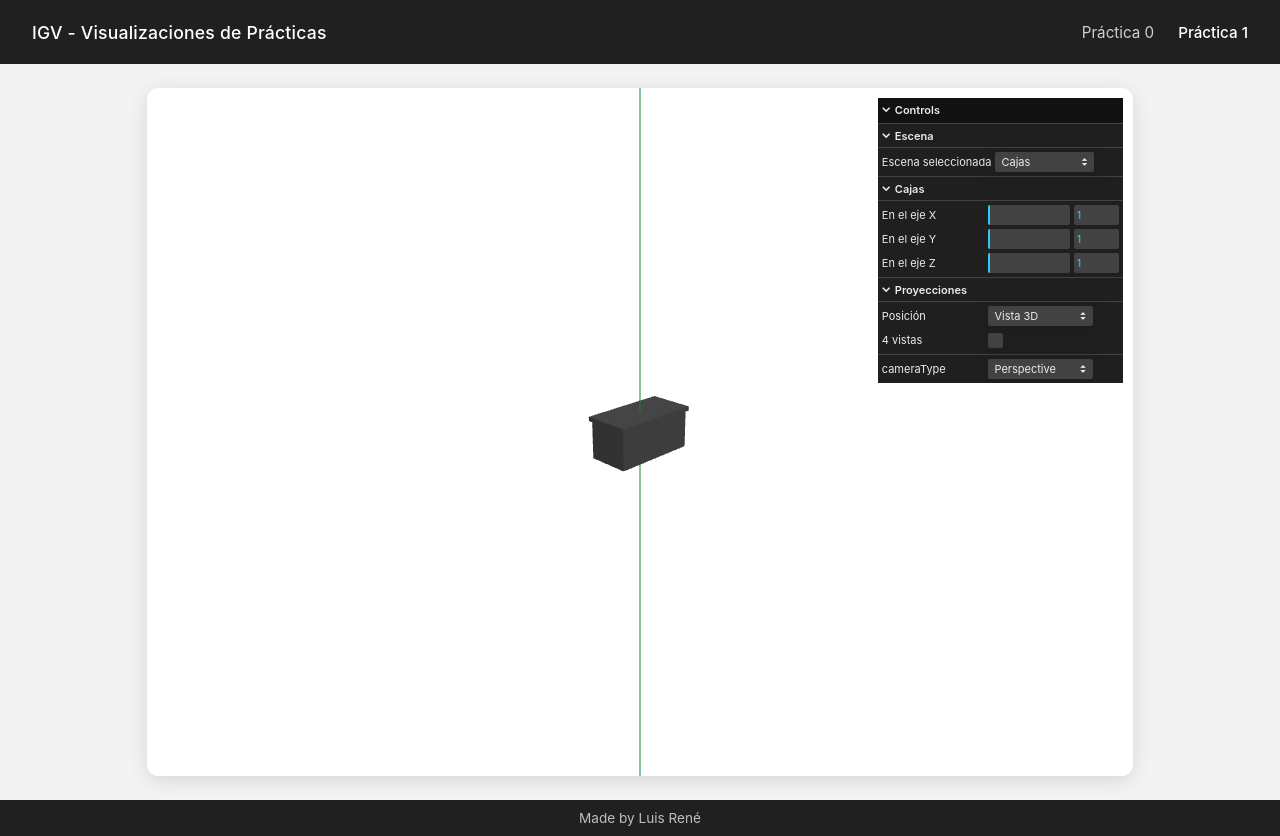
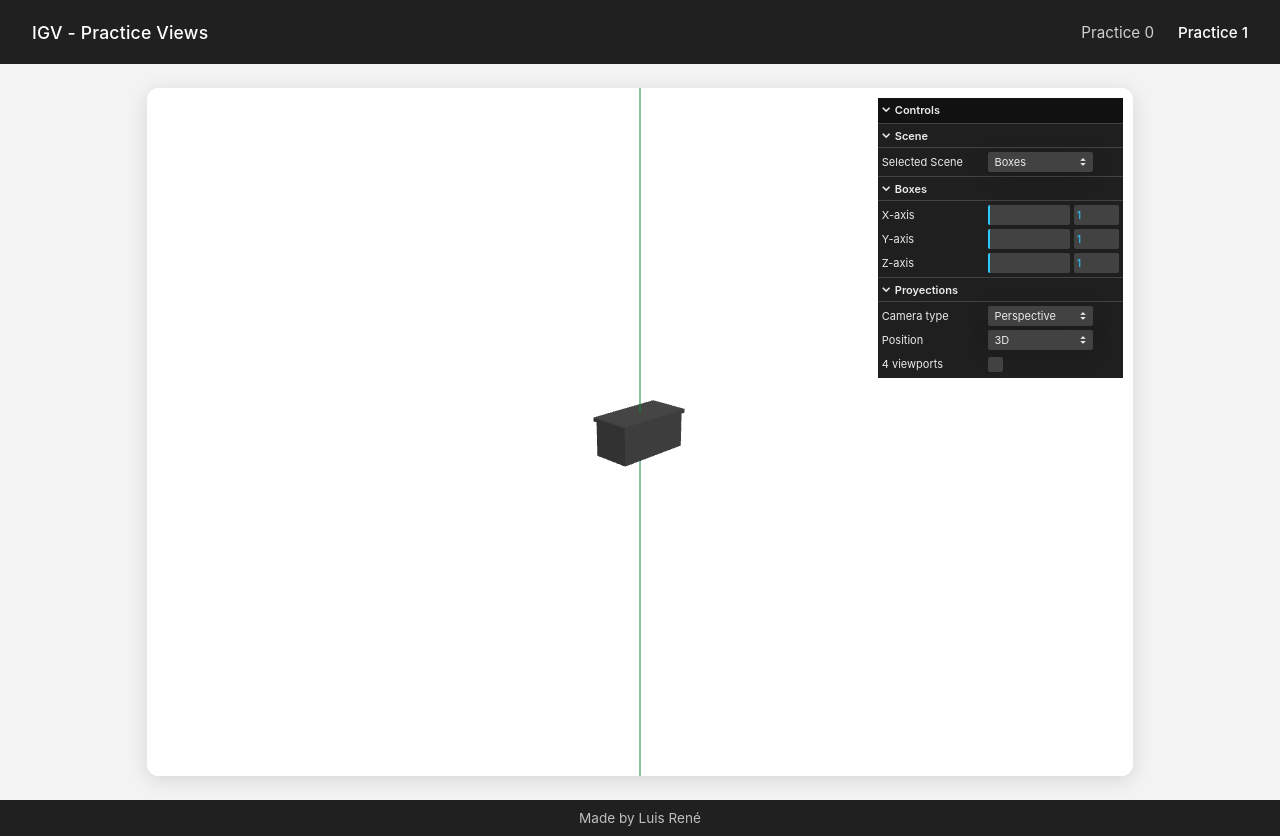
Before and after one commit to Rene-Luis/ThreeJS-learning, a Vue app: page /P1 in a window 1280 px wide. Built offline with nearby package versions, Linux system fonts and the light colour scheme.

Commit message:
English Interface

```diff
--- a/src/App.vue
+++ b/src/App.vue
@@ -8,12 +8,12 @@ import Footer from './components/my-footer.vue'
   <div class="app">
     <header class="navbar">
       <div class="navbar__brand">
-        IGV - Visualizaciones de Prácticas
+        IGV - Practice Views
       </div>
 
       <nav class="navbar__links">
-        <RouterLink to="/">Práctica 0</RouterLink>
-        <RouterLink to="/P1">Práctica 1</RouterLink>
+        <RouterLink to="/">Practice 0</RouterLink>
+        <RouterLink to="/P1">Practice 1</RouterLink>
       </nav>
     </header>
 
--- a/src/views/Practice0.vue
+++ b/src/views/Practice0.vue
@@ -57,10 +57,10 @@ function createGUI() {
         container: container.value
     });
 
-    gui.add(params, "axis").name("Ejes")
+    gui.add(params, "axis").name("Axis")
     .onChange(() => { reloadScene(); });
 
-    const sizeFolder = gui.addFolder('Dimensiones');
+    const sizeFolder = gui.addFolder('Cube size ');
 
     sizeFolder.add(params, 'sizeX', 0.5, 3, 0.1).name("x")
     .onChange(() => { reloadScene(); });
@@ -73,7 +73,7 @@ function createGUI() {
 
     gui.add(params, "wireframe").onChange(() => { reloadScene(); });
 
-    gui.add(params, "triangles").name("Triángulos").onChange(() => { reloadScene(); });
+    gui.add(params, "triangles").name("Triangles").onChange(() => { reloadScene(); });
 
 }
 
--- a/src/views/Practice1.vue
+++ b/src/views/Practice1.vue
@@ -44,14 +44,14 @@ let cameraPerspective
 
 const params = {
 
-    selectedScene: "Cajas",
+    selectedScene: "Boxes",
 
     valueX: 1,
     valueY: 1,
     valueZ: 1,
 
     cameraType: "Perspective",
-    position: "Vista 3D",
+    position: "3D",
     active4views: false,
 }
 
@@ -72,41 +72,41 @@ function createGUI() {
     });
 
 
-    const sceneFolder = gui.addFolder('Escena')
-    const boxFolder = gui.addFolder('Cajas')
-    const cameraFolder = gui.addFolder('Proyecciones')
+    const sceneFolder = gui.addFolder('Scene')
+    const boxFolder = gui.addFolder('Boxes')
+    const cameraFolder = gui.addFolder('Proyections')
 
-    sceneFolder.add(params, 'selectedScene', ["Cajas", "Proyecciones"]).name("Escena seleccionada")
+    sceneFolder.add(params, 'selectedScene', ["Boxes", "Proyections"]).name("Selected Scene")
         .onChange(() => {
             reloadScene();
         });
 
-    boxFolder.add(params, 'valueX', 1, 5, 1).name("En el eje X")
+    boxFolder.add(params, 'valueX', 1, 4, 1).name("X-axis")
         .onChange(() => {
             reloadScene();
         });
 
-    boxFolder.add(params, 'valueY', 1, 5, 1).name("En el eje Y")
+    boxFolder.add(params, 'valueY', 1, 4, 1).name("Y-axis")
         .onChange(() => {
             reloadScene();
         });
 
-    boxFolder.add(params, 'valueZ', 1, 5, 1).name("En el eje Z")
+    boxFolder.add(params, 'valueZ', 1, 4, 1).name("Z-axis")
         .onChange(() => {
             reloadScene();
         });
 
-    gui.add(params, 'cameraType', [
+    cameraFolder.add(params, 'cameraType', [
         'Perspective',
         'Orthographic'
-    ]).onChange(() => { toggleCamera(); });
+    ]).name("Camera type").onChange(() => { toggleCamera(); });
 
-    cameraFolder.add(params, 'position', ["Vista 3D", "Planta", "Alzado", "Perfil"]).name("Posición")
+    cameraFolder.add(params, 'position', ["3D", "Floor", "Elevation", "Section"]).name("Position")
         .onChange(() => {
             changeCameraPosition();
         });
 
-    cameraFolder.add(params, 'active4views').name("4 vistas")
+    cameraFolder.add(params, 'active4views').name("4 viewports")
 
 }
 
@@ -181,8 +181,8 @@ function createCamera() {
         1000
     )
 
-    perspectiveCamera.position.set(9, 5, 9)
-    orthographicCamera.position.set(9, 5, 9)
+    perspectiveCamera.position.set(10, 5, 10)
+    orthographicCamera.position.set(10, 5, 10)
 
     perspectiveCamera.lookAt(0, 0, 0)
     orthographicCamera.lookAt(0, 0, 0)
@@ -250,7 +250,7 @@ function createCamera() {
 
 
 function toggleCamera() {
-    if(params.selectedScene == "Proyecciones"){
+    if(params.selectedScene == "Proyections"){
         if (params.cameraType == "Orthographic") {
             activeCamera = orthographicCamera
         } else {
@@ -264,21 +264,21 @@ function toggleCamera() {
 
 
 function changeCameraPosition(){
-    if(params.selectedScene == "Proyecciones"){
+    if(params.selectedScene == "Proyections"){
         switch (params.position) {
-            case "Alzado":
+            case "Elevation":
                 lastPosition = new THREE.Vector3(6,0,0);
                 break;
 
-            case "Planta":
+            case "Floor":
                 lastPosition = new THREE.Vector3(0,6,0);
                 break;
 
-            case "Perfil":
+            case "Section":
                 lastPosition = new THREE.Vector3(0,0,6);
                 break;
 
-            case "Vista 3D":
+            case "3D":
             default:
                 lastPosition = new THREE.Vector3(9,5,9);
         }
@@ -304,11 +304,11 @@ function loadScene() {
 
     switch (params.selectedScene) {
 
-        case "Cajas":
+        case "Boxes":
             activeScene.add(createScene1( params.valueX, params.valueY, params.valueZ ))
             break
 
-        case "Proyecciones":
+        case "Proyections":
             activeScene.add(createScene2())
             break
     }
@@ -345,7 +345,7 @@ function startRenderLoop() {
 
         animationId = requestAnimationFrame(render)
 
-        if(!params.active4views || params.selectedScene=="Cajas"){
+        if(!params.active4views || params.selectedScene=="Boxes"){
 
             renderer.setScissorTest(false)
 
@@ -364,7 +364,7 @@ function startRenderLoop() {
                 activeCamera
             )
 
-        }else if (params.selectedScene == "Proyecciones"){
+        }else if (params.selectedScene == "Proyections"){
 
             const width = container.value.clientWidth
             const height = container.value.clientHeight
@@ -477,32 +477,11 @@ function startRenderLoop() {
 
 function registerEvents() {
 
-    /*
-    window.addEventListener(
-        'keydown',
-        handleKeyDown
-    )
-    */
-
     window.addEventListener(
         'resize',
         handleResize
     )
 }
-
-
-// ============================================================
-// KEYBOARD
-// ============================================================
-
-/*
-function handleKeyDown(event) {
-
-    switch (event.key) {
-
-    }
-}
-*/
 
 
 // ============================================================
@@ -589,23 +568,16 @@ function disposeScene(scene) {
 
 onUnmounted(() => {
 
-    cancelAnimationFrame(animationId)
-
-    /*
-    window.removeEventListener(
-        'keydown',
-        handleKeyDown
-    )
-    */
+    cancelAnimationFrame(animationId);
 
     window.removeEventListener(
         'resize',
         handleResize
-    )
+    );
 
-    disposeScene(activeScene)
+    disposeScene(activeScene);
 
-    renderer?.dispose()
+    renderer?.dispose();
 })
 
 </script>
```
